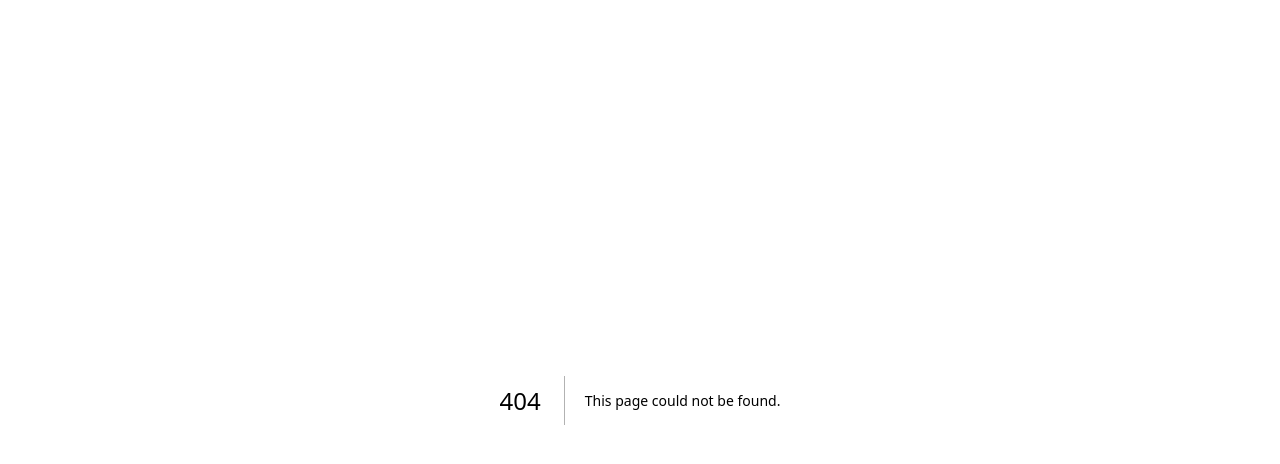
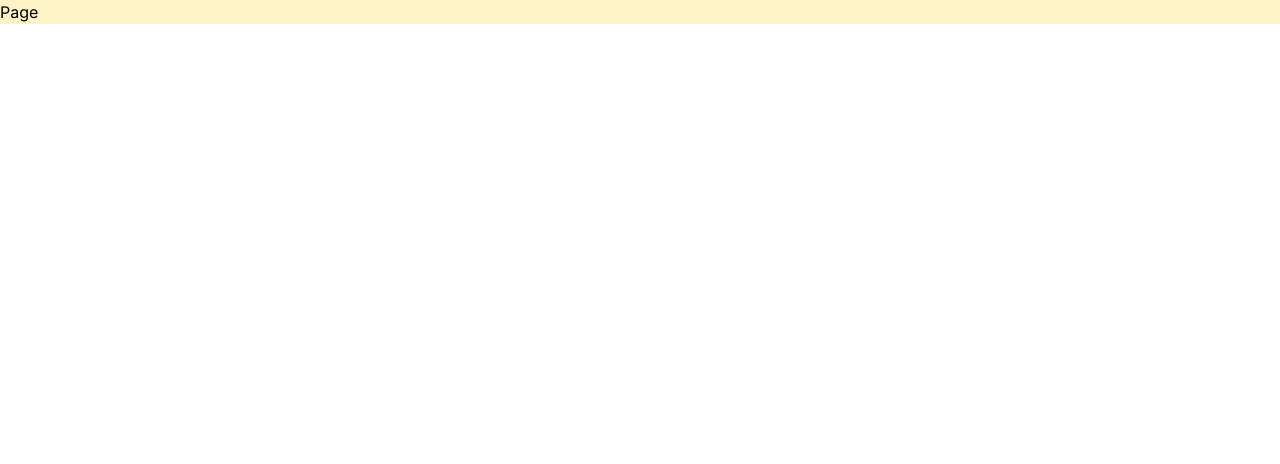
Before and after one commit to zemoCode25/crime-app, a Next.js app: page /dashboard in a window 1280 px wide. Before the commit this address had no page. Shown: the top 464 px of the page. Built offline with nearby package versions, Linux system fonts and the light colour scheme.

Commit message:
feat: creat dashboard folder directory

```diff
--- /dev/null
+++ b/src/app/(main)/dashboard/page.tsx
@@ -0,0 +1,5 @@
+import React from "react";
+
+export default function Page() {
+  return <div>Page</div>;
+}
--- a/src/app/(dashboard)/layout.tsx
+++ b/src/app/(main)/layout.tsx
@@ -1,5 +1,5 @@
 import type { Metadata } from "next";
-import "./globals.css";
+import "../globals.css";
 import { Inter } from "next/font/google";
 
 const inter = Inter({
@@ -17,5 +17,9 @@ export default function RootLayout({
 }: Readonly<{
   children: React.ReactNode;
 }>) {
-  return <div className={`${inter.className} antialiased`}>{children}</div>;
+  return (
+    <section className={`${inter.className} antialiased bg-amber-100`}>
+      {children}
+    </section>
+  );
 }
--- a/src/app/page.tsx
+++ b/src/app/page.tsx
@@ -1,5 +1,10 @@
+import Link from "next/link";
 import React from "react";
 
 export default function Page() {
-  return <div className="bg-amber-400">Page Inter</div>;
+  return (
+    <div className="bg-amber-400">
+      <Link href="/dashboard">Page Inter</Link>
+    </div>
+  );
 }
```
Also changed, not shown: src/app/(main)/dashboard/components/DashboardPage.tsx (renamed from src/app/(dashboard)/page.tsx).
